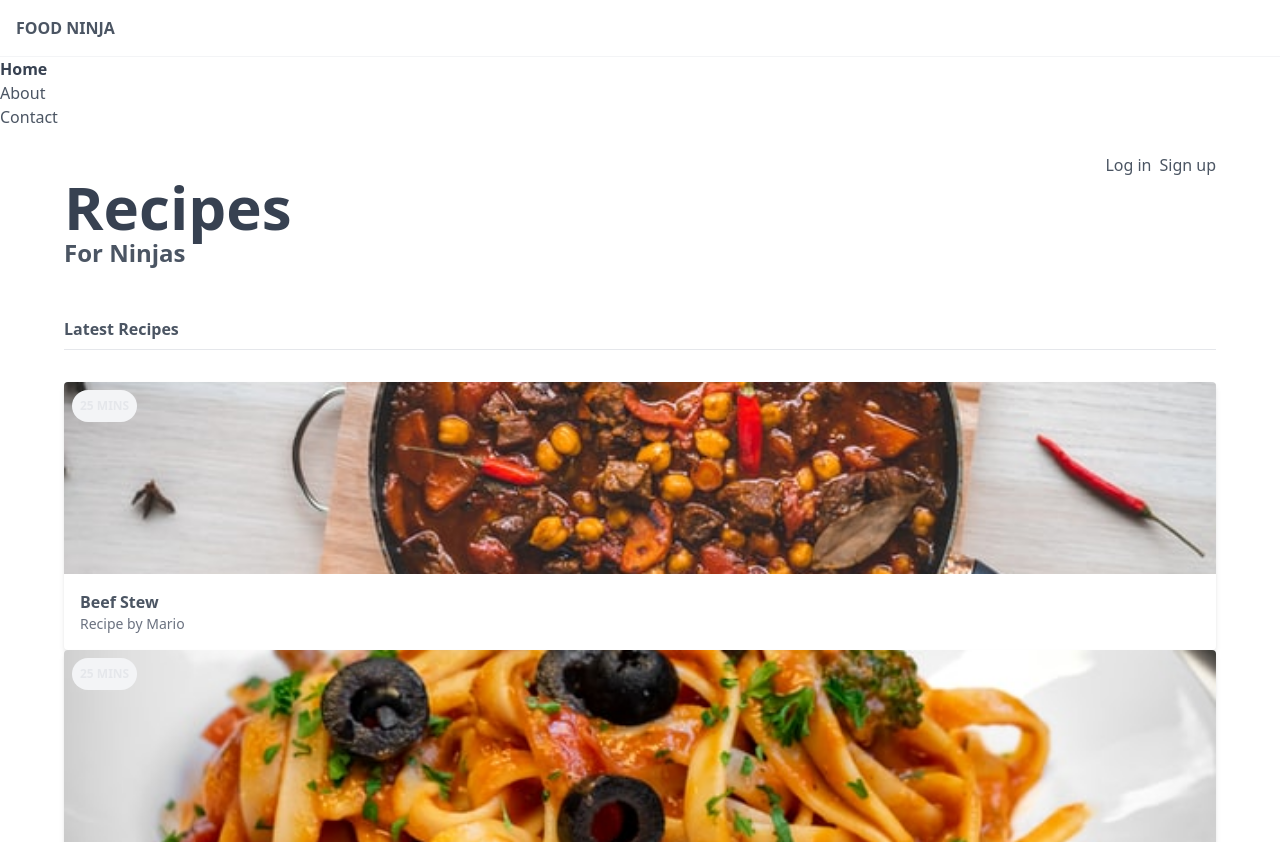
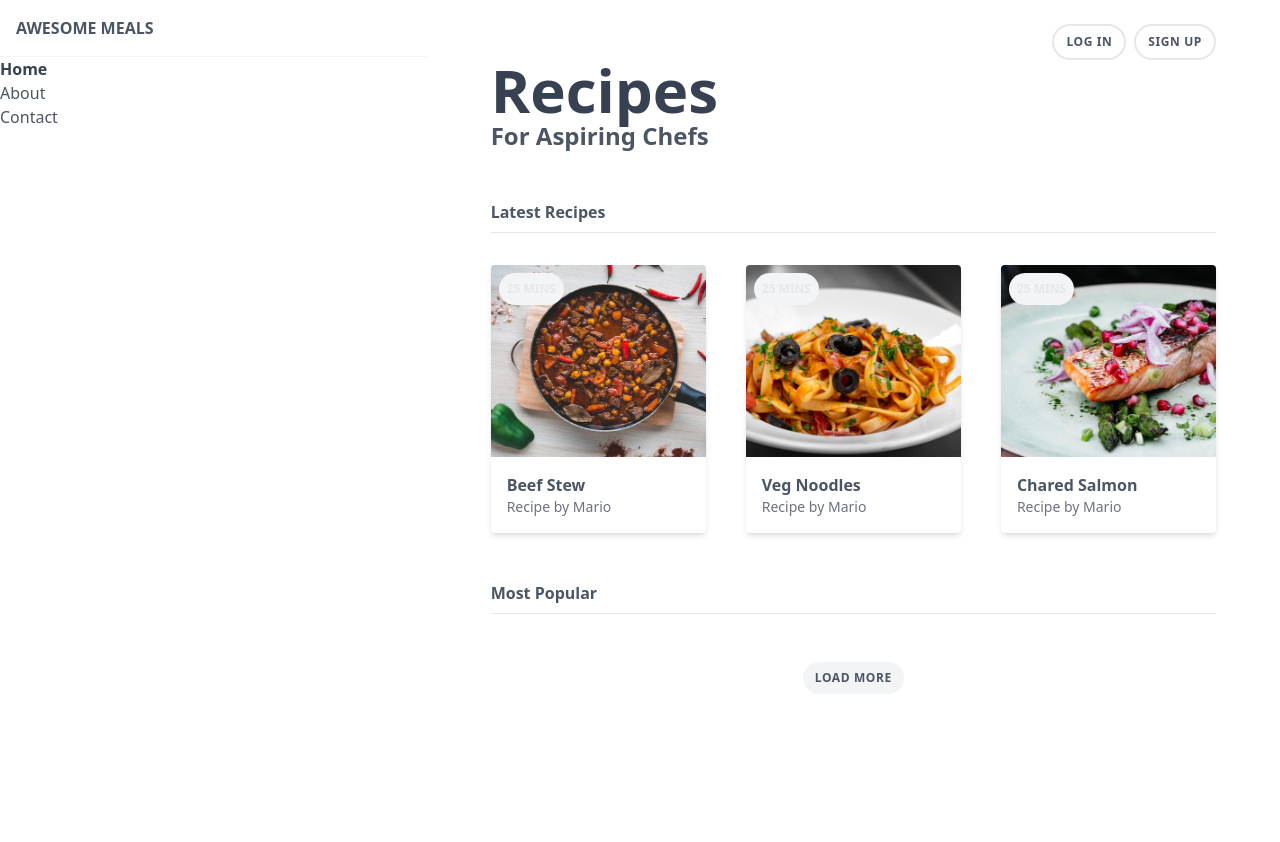
Before and after one commit to romankolivashko/tailwind-recipe, a website: page public/index.html in a window 1280 px wide. Shown: the top 842 px of the page. After the commit the page ends 800 px from the top, so only its background shows below. Drawn offline with Linux system fonts and the light colour scheme.

Commit message:
Added button styles

```diff
--- a/public/index.html
+++ b/public/index.html
@@ -7,12 +7,12 @@
 </head>
 <body class="text-gray-600 font-body">
 
-  <div>
-    <div>
+  <div class="grid md:grid-cols-3">
+    <div class="md:col-span-1">
       <nav>
         <div>
           <h1 class="font-bold uppercase p-4 border-b border-gray-100">
-            <a href="/">Food Ninja</a>
+            <a href="/">Awesome Meals</a>
           </h1>
         </div>
         <ul>
@@ -35,21 +35,21 @@
       </nav>
     </div>
 
-    <main class="px-16 py-6">
+    <main class="px-16 py-6 md:col-span-2">
       <div class="flex justify-center md:justify-end">
-        <a href="#" class="text-primary">Log in</a>
-        <a href="#" class="text-primary ml-2">Sign up</a>
+        <a href="#" class="btn border-gray md:border-2">Log in</a>
+        <a href="#" class="btn ml-2 border-gray md:border-2">Sign up</a>
       </div>
 
       <header>
         <h2 class="text-gray-700 text-6xl font-semibold">Recipes</h2>
-        <h3 class="text-2xl font-semibold">For Ninjas</h3>
+        <h3 class="text-2xl font-semibold">For Aspiring Chefs</h3>
       </header>
 
       <div>
         <h4 class="font-bold pb-2 mt-12 border-b border-gray-200">Latest Recipes</h4>
 
-        <div class="mt-8">
+        <div class="mt-8 grid md:grid-cols-3 gap-10">
           <!-- cards go here -->
           <div class="card">
             <img src="img/stew.jpg" alt="stew" class="h-32 sm:h-48 w-full object-cover">
@@ -91,7 +91,7 @@
       </div>
 
       <div class="mt-12 flex justify-center">
-        <div class="bg-secondary-100 text-secondary-200">Load more</div>
+        <div class="btn bg-gray-100 text-secondary-200">Load more</div>
       </div>
     </main>
   </div>
--- a/src/styles.css
+++ b/src/styles.css
@@ -12,3 +12,7 @@
   .badge {
     @apply absolute top-0 ml-2 p-2 mt-2 bg-gray-100 text-gray-200 text-xs uppercase font-bold rounded-full;
   }
+
+  .btn {
+    @apply rounded-full py-2 px-3 uppercase text-xs font-bold cursor-pointer tracking-wider;
+  }
```
Also changed, not shown: public/styles.css.
